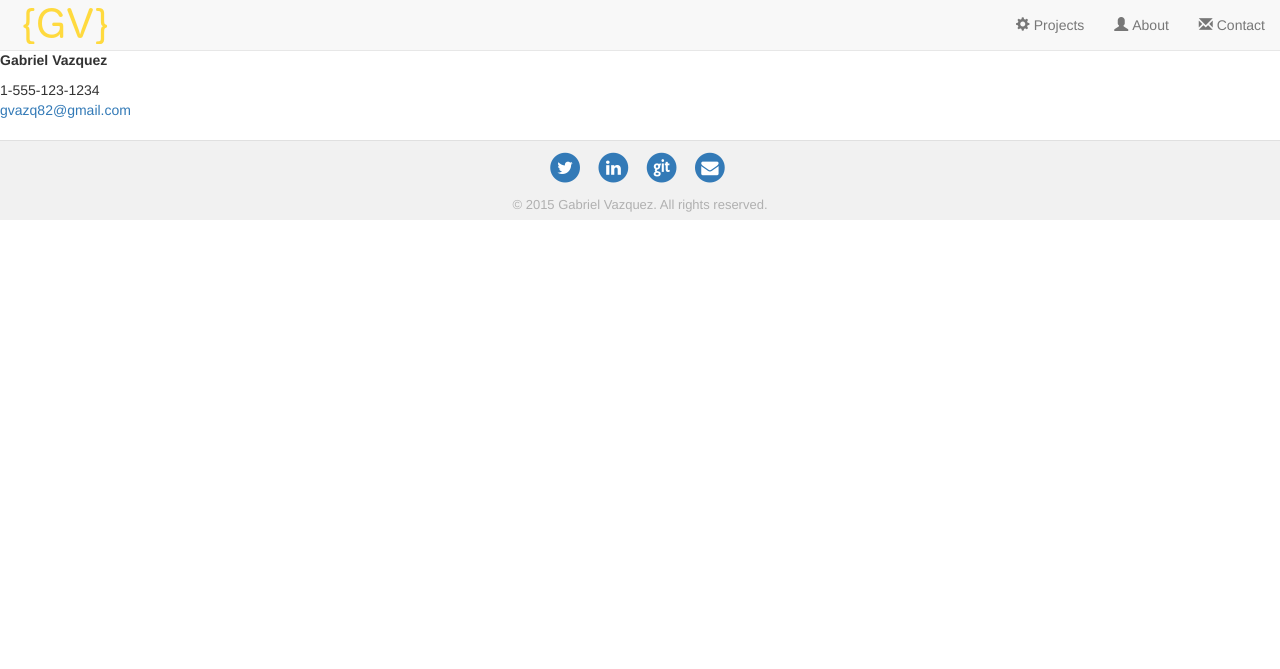
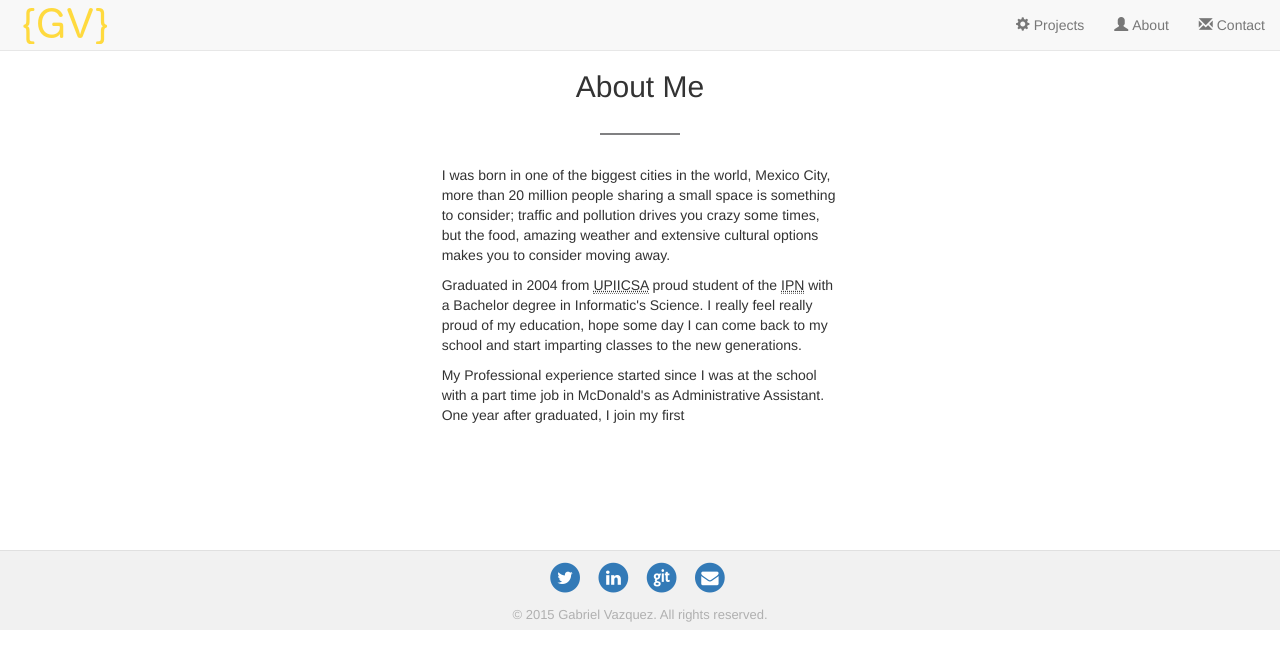
Before and after one commit to gvazq82/gvazq82.github.io, a Jekyll site: the page built from about.html, in a window 1280 px wide. Shown: the top 669 px of the page. Built offline with Jekyll 4.4.1, drawn with Linux system fonts in a browser that asks for light colours; nearby versions of some CDN libraries; Markdown is read by kramdown in place of the engine named in the settings.

Commit message:
Include about.html page.

```diff
--- a/_layouts/default.html
+++ b/_layouts/default.html
@@ -50,7 +50,7 @@
 			</nav>
 		</header>
 
-        <main>
+        <main class="main">
 
             {{ content }}
 
--- a/about.html
+++ b/about.html
@@ -1,13 +1,33 @@
 ---
 layout: default
-title: Contact Information
+title: About
 ---
+<div class="container-fluid">
+	<article class="section">
+		<h2>About Me</h2>
+		<div class="divider"></div>
+		<section class="row">
+			<div class="col-md-offset-4 col-md-4">
+				<p>I was born in one of the biggest cities in the world, Mexico
+					City, more than 20 million people sharing a small space is something to
+					consider; traffic and pollution drives you crazy some times, but the food, amazing
+					weather and extensive cultural options makes you to consider moving
+					away.</p>
 
-<section>
-    <address>
-        <p><strong>{{site.author}}</strong></p>
+				<p>
+					Graduated in 2004 from <abbr
+						title="Unidad Profesional Interdisciplinaria de Ingenieria y Ciencias Sociales y Administrativas">
+						UPIICSA</abbr> proud student of the <abbr
+						title="Instituto Politecnico Nacional">IPN</abbr> with a Bachelor
+					degree in Informatic's Science. I really feel really proud of my education, hope some day I can come back
+					to my school and start imparting classes to the new generations.
+				</p>
 
-        <p><i class="icon-phone"></i> 1-555-123-1234<br/>
-        <i class="icon-mail"></i> <a href="mailto:{{site.author_email}}">{{site.author_email}}</a></p>
-    </address>
-</section>
+				<p>My Professional experience started since I was at the school with a part time job in McDonald's as Administrative
+				Assistant. One year after graduated, I join my first </p>
+
+			</div>
+		</section>
+
+	</article>
+</div>
--- a/resources/css/app.css
+++ b/resources/css/app.css
@@ -6,7 +6,9 @@ html {
 body {
   padding-top: 50px;
 }
-
+.main {
+	min-height: 500px
+}
 .top-header {
 	text-align: center;
 	padding-top: 80px;
```
Also changed, not shown: 5 other files.
